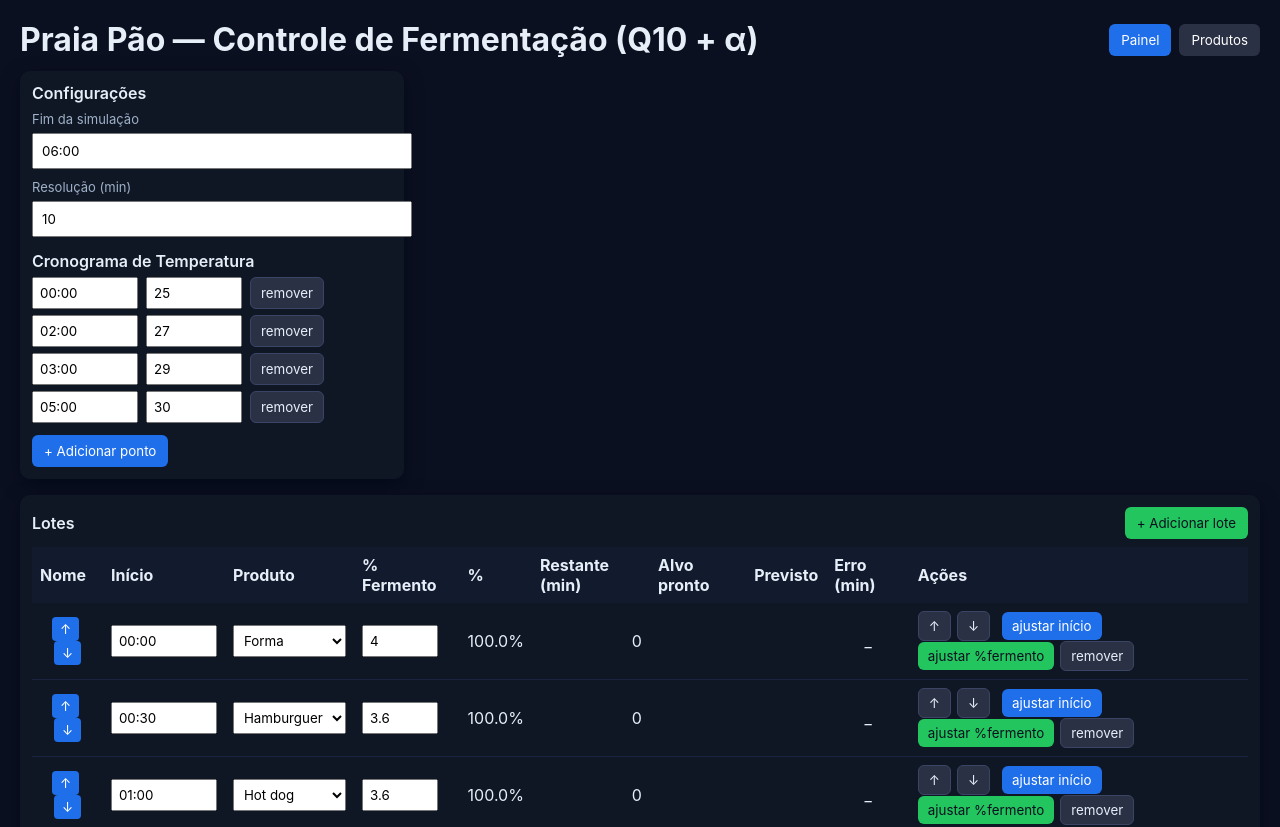
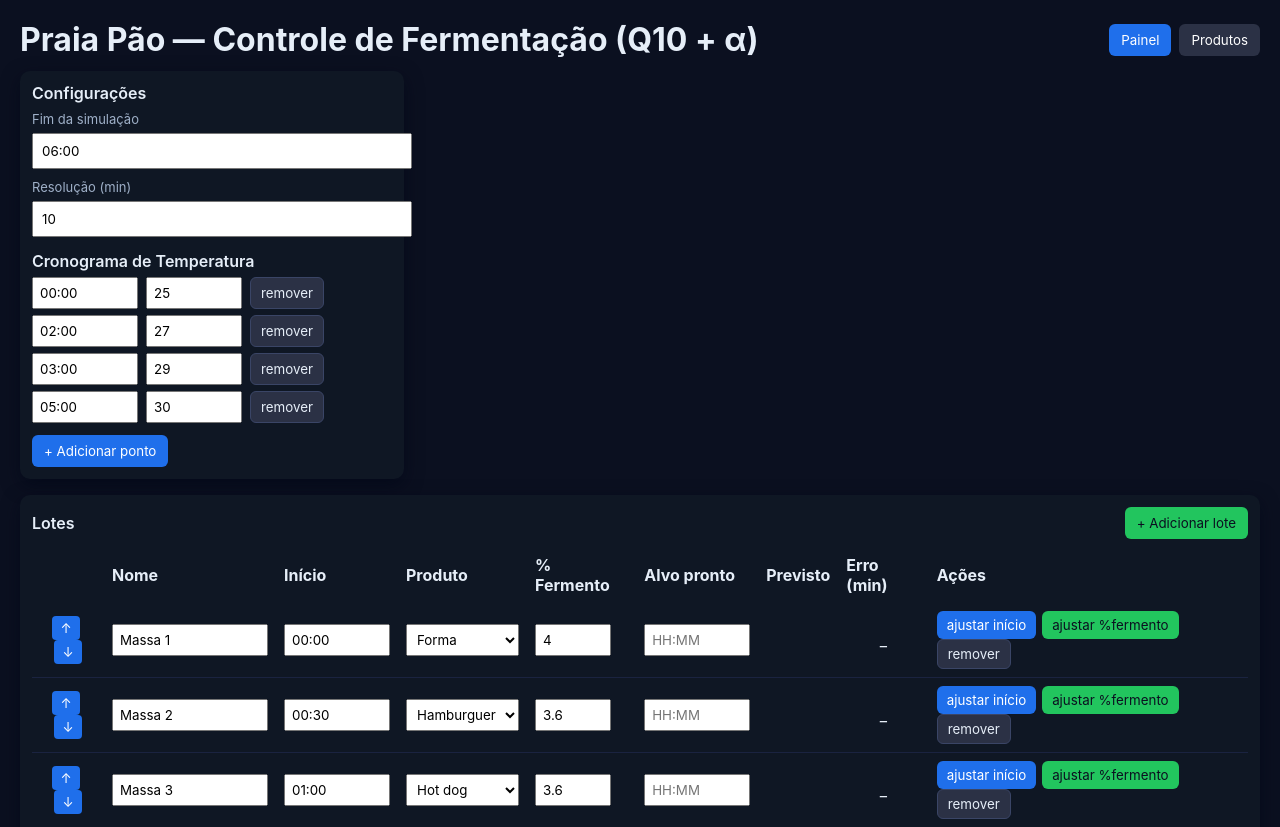
Before and after one commit to asfallanboy12-svg/praiapao-fermentacao, a React (Create React App) app: page / in a window 1280 px wide. Shown: the top 827 px of the page. Built offline with nearby package versions, Linux system fonts and the light colour scheme.

Commit message:
Refactor table structure by removing columns
Removed columns for percentage and remaining time from the table. Added a new header row for better organization.

```diff
--- a/src/App.js
+++ b/src/App.js
@@ -391,22 +391,25 @@ export default function App() {
             <div style={{ overflowX: "auto", marginTop: 8 }}>
               <table style={{ width: "100%", borderCollapse: "collapse" }}>
                 <thead>
-                  <tr style={{ background: "#121a2d" }}>
+  <tr>
+    <th style={{ padding: 8, textAlign: "left" }}>{/* setas */}</th>
     <th style={{ padding: 8, textAlign: "left" }}>Nome</th>
     <th style={{ padding: 8, textAlign: "left" }}>Início</th>
     <th style={{ padding: 8, textAlign: "left" }}>Produto</th>
     <th style={{ padding: 8, textAlign: "left" }}>% Fermento</th>
-                    <th style={{ padding: 8, textAlign: "left" }}>%</th>
-                    <th style={{ padding: 8, textAlign: "left" }}>Restante (min)</th>
+    {/* removido: % */}
+    {/* removido: Restante (min) */}
     <th style={{ padding: 8, textAlign: "left" }}>Alvo pronto</th>
     <th style={{ padding: 8, textAlign: "left" }}>Previsto</th>
     <th style={{ padding: 8, textAlign: "left" }}>Erro (min)</th>
     <th style={{ padding: 8, textAlign: "left" }}>Ações</th>
   </tr>
 </thead>
+
                <tbody>
   {results.map((r, idx) => (
     <tr key={r.id} style={{ borderBottom: "1px solid #1a2340" }}>
+      {/* Setas (somente aqui!) */}
       <td style={{ padding: 8, textAlign: "center" }}>
         <button
           onClick={() => moveBatch(idx, -1)}
@@ -437,6 +440,16 @@ export default function App() {
         </button>
       </td>
 
+      {/* Nome */}
+      <td style={{ padding: 8 }}>
+        <input
+          value={r.name}
+          onChange={(e) => updateBatch(r.id, "name", e.target.value)}
+          style={{ width: 140, padding: 6 }}
+        />
+      </td>
+
+      {/* Início */}
       <td style={{ padding: 8 }}>
         <input
           value={r.start}
@@ -445,6 +458,7 @@ export default function App() {
         />
       </td>
 
+      {/* Produto */}
       <td style={{ padding: 8 }}>
         <select
           value={r.productKey}
@@ -460,6 +474,7 @@ export default function App() {
         </select>
       </td>
 
+      {/* % Fermento */}
       <td style={{ padding: 8 }}>
         <input
           value={r.ferment_pct}
@@ -468,60 +483,31 @@ export default function App() {
         />
       </td>
 
-      <td style={{ padding: 8, textAlign: "right" }}>
-  {Number.isFinite(r.percent) ? `${r.percent.toFixed(1)}%` : "100.0%"}
+      {/* REMOVIDO: coluna % (percent) */}
+      {/* REMOVIDO: coluna Restante (min) */}
+
+      {/* Alvo pronto (input) */}
+      <td style={{ padding: 8, textAlign: "center" }}>
+        <input
+          value={r.target_ready ?? ""}
+          placeholder="HH:MM"
+          onChange={(e) => updateBatch(r.id, "target_ready", e.target.value)}
+          style={{ width: 90, padding: 6 }}
+        />
       </td>
-      <td style={{ padding: 8, textAlign: "right" }}>
-  {Number.isFinite(r.remaining_min) ? r.remaining_min : 0}
-</td>
-<td style={{ padding: 8, textAlign: "center" }}>
-  {r.target_ready ?? ""}
-</td>
+
+      {/* Previsto (só exibe; protegido contra undefined) */}
       <td style={{ padding: 8, textAlign: "center" }}>
         {r.predicted ?? ""}
       </td>
+
+      {/* Erro (min) */}
       <td style={{ padding: 8, textAlign: "center" }}>
-        {r.error_min == null
-          ? "_"
-          : r.error_min > 0
-          ? `+${r.error_min}`
-          : `${r.error_min}`}
+        {r.error_min == null ? "_" : r.error_min > 0 ? `+${r.error_min}` : `${r.error_min}`}
       </td>
 
-      {/* AÇÕES */}
+      {/* Ações (sem setas aqui) */}
       <td style={{ padding: 8 }}>
-        <button
-          onClick={() => moveBatch(idx, -1)}
-          disabled={idx === 0}
-          style={{
-            marginRight: 6,
-            padding: "6px 10px",
-            background: "#2b3145",
-            color: "#e6eef8",
-            border: "1px solid #3a4566",
-            borderRadius: 6,
-            cursor: idx === 0 ? "not-allowed" : "pointer",
-          }}
-        >
-          ↑
-        </button>
-
-        <button
-          onClick={() => moveBatch(idx, 1)}
-          disabled={idx === results.length - 1}
-          style={{
-            marginRight: 12,
-            padding: "6px 10px",
-            background: "#2b3145",
-            color: "#e6eef8",
-            border: "1px solid #3a4566",
-            borderRadius: 6,
-            cursor: idx === results.length - 1 ? "not-allowed" : "pointer",
-          }}
-        >
-          ↓
-        </button>
-
         <button
           onClick={() => adjustStartForTarget(r.id)}
           style={{
```
Lines whose indentation alone changed are shown as unchanged.
